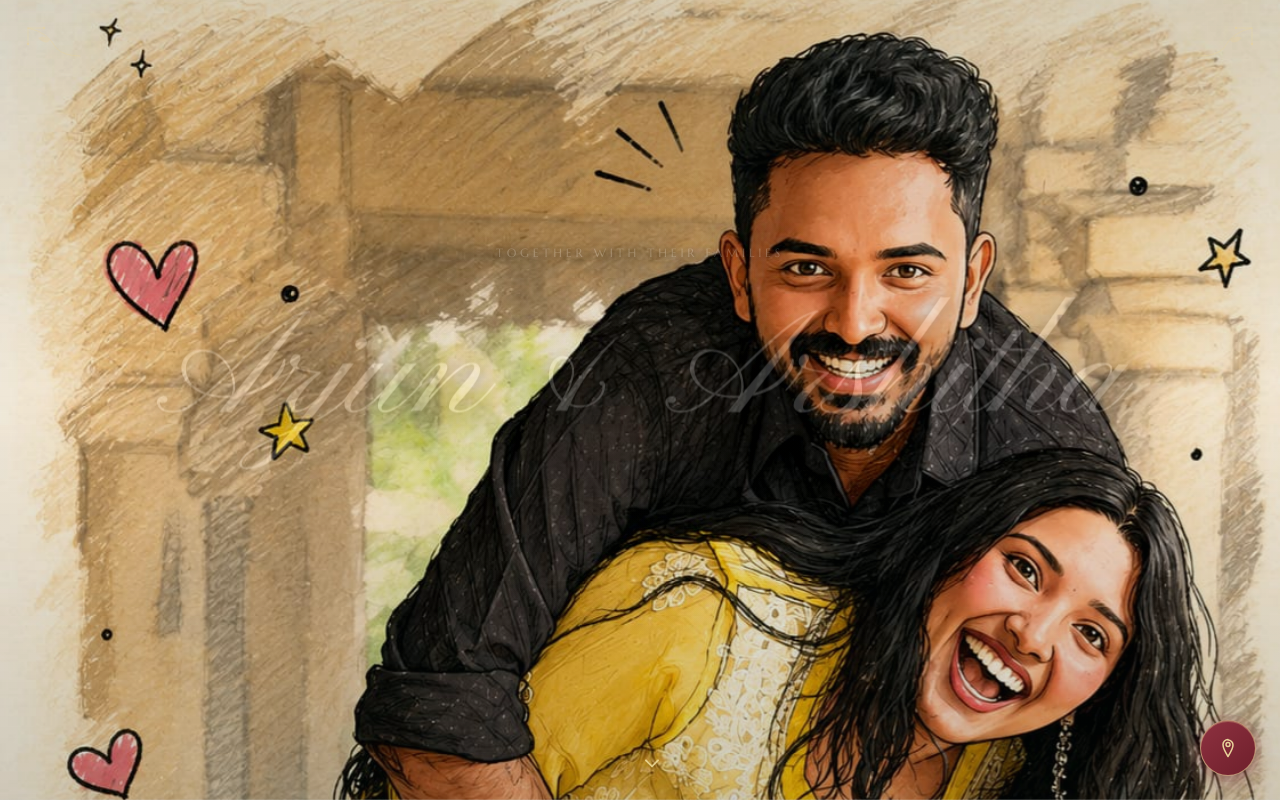
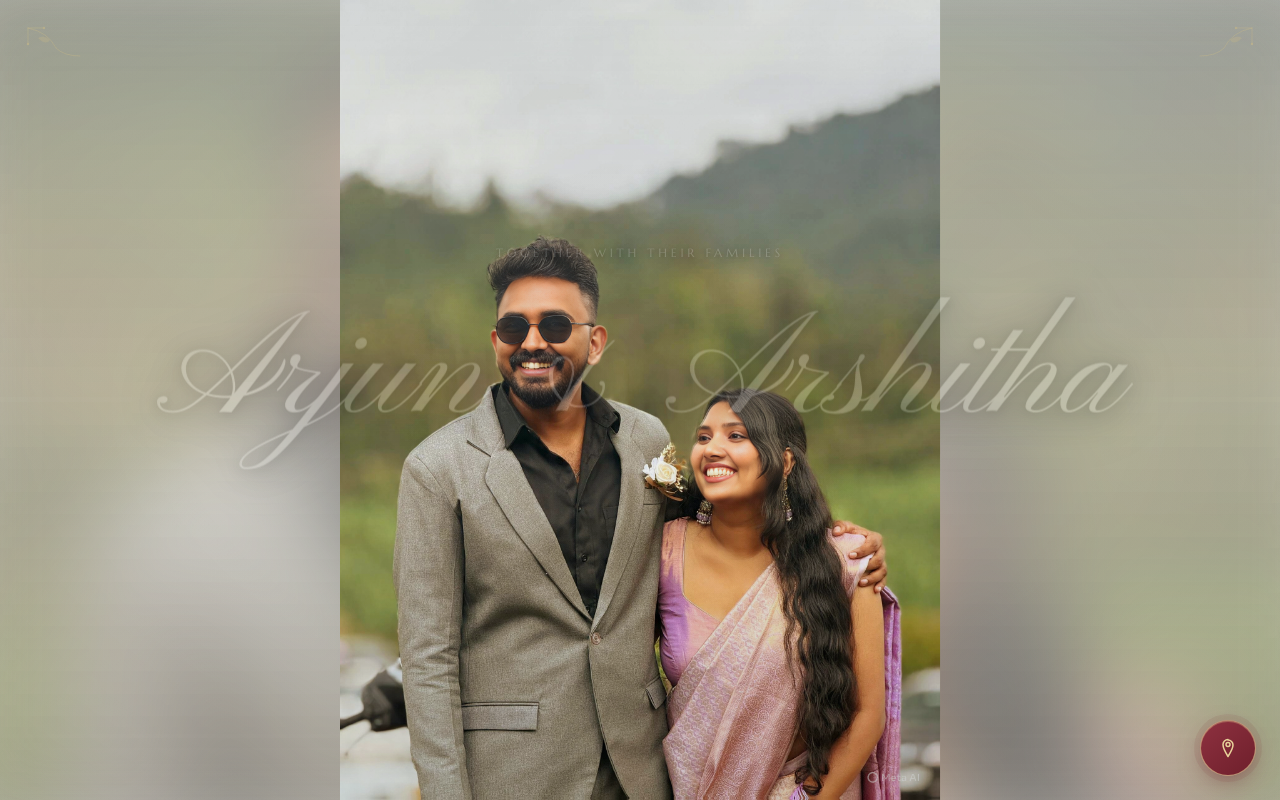
Before and after one commit to snehithlal/arjun-weds-arshitha, a React (Vite) app: page / in a window 1280 px wide. Both pictures are taken after a click on the button "Open the wedding invitation". Shown: the top 800 px of the page. Built offline with nearby package versions, Linux system fonts and the light colour scheme; the HTML template or start-up script is replaced by a standard one.

Commit message:
Code cleanup

```diff
--- a/src/components/Hero.tsx
+++ b/src/components/Hero.tsx
@@ -18,20 +18,29 @@ export default function Hero() {
     >
       <motion.div className="absolute inset-0" style={{ y }}>
         {heroPhoto ? (
+          <>
+            {/* Ambient blurred backdrop for wide desktop screens */}
+            <img
+              src={heroPhoto}
+              alt=""
+              aria-hidden
+              className="absolute inset-0 w-full h-full object-cover filter blur-2xl scale-110 opacity-50"
+            />
+            {/* Main responsive image */}
             <img
               src={heroPhoto}
               alt="Arjun and Arshitha"
-            className="w-full h-full object-cover animate-kenburns"
+              className="relative z-10 w-full h-full object-cover md:object-contain object-[center_12%] md:object-center animate-kenburns"
               loading="eager"
               fetchPriority="high"
               decoding="async"
-            style={{ objectPosition: 'center 4%' }}
             />
+          </>
         ) : (
           <div className="w-full h-full bg-gradient-to-br from-blush via-cream to-sage/30" />
         )}
         <motion.div
-          className="absolute inset-0"
+          className="absolute inset-0 z-20"
           style={{
             opacity: overlayOpacity,
             background:
```
Also changed, not shown: src/images/couple.jpg, src/images/gallery-6.jpg, 1 other file (tests, documents, lock files or other folders). Lines whose indentation alone changed are shown as unchanged.
